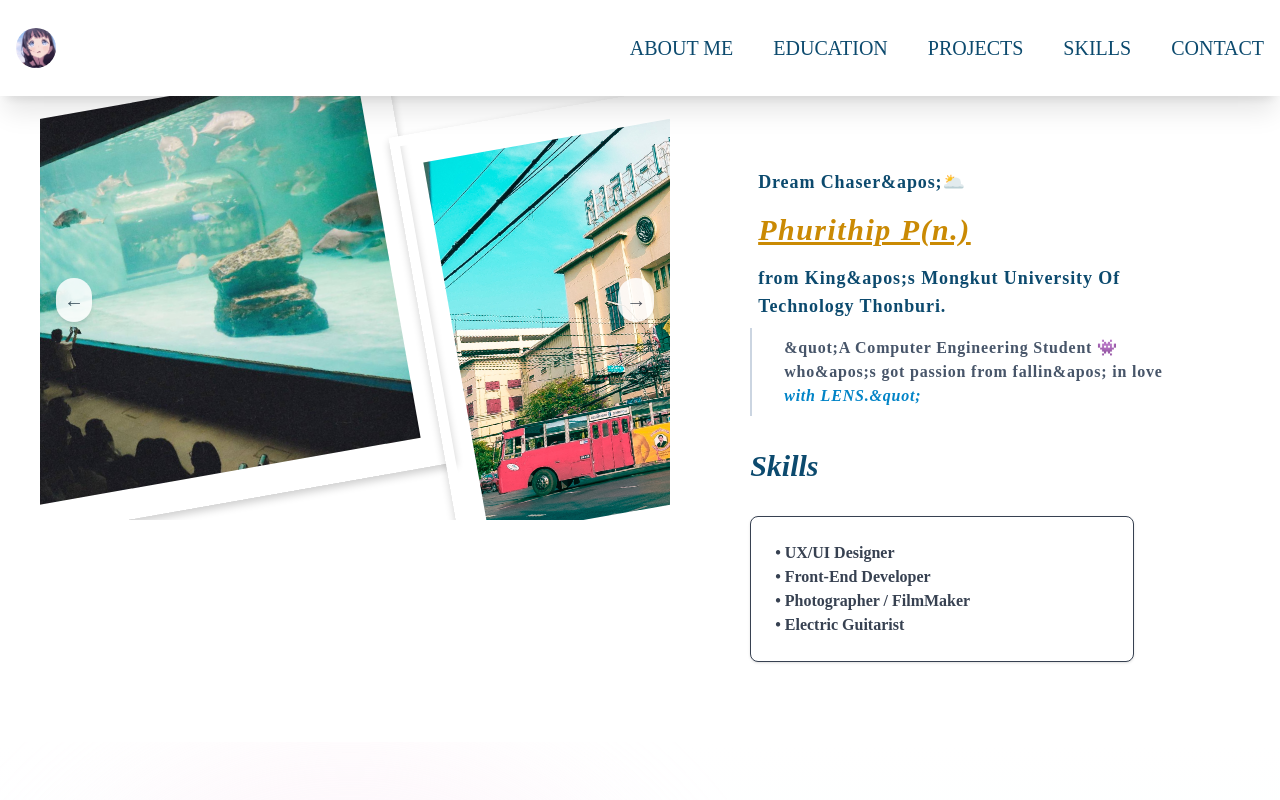
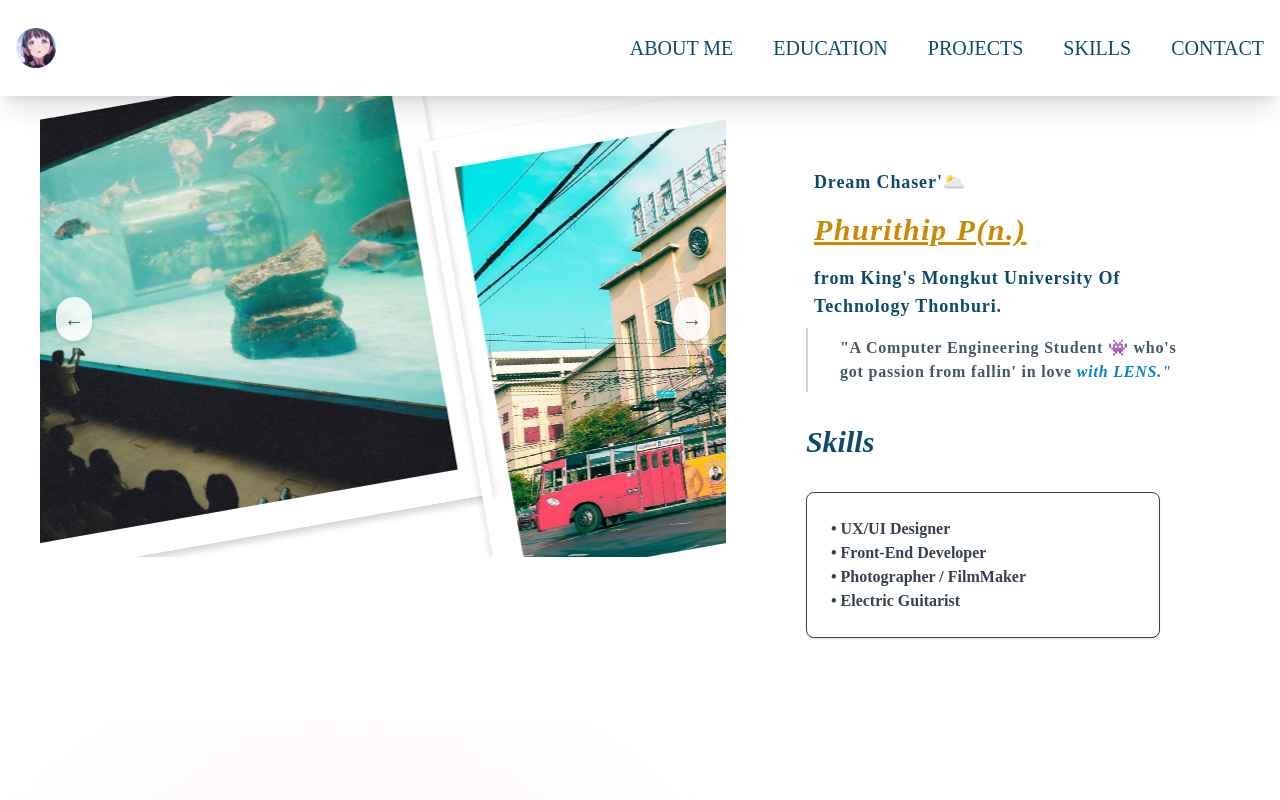
Before and after one commit to yiiipunn/jpsite, a Next.js app: page / in a window 1280 px wide. Shown: the top 800 px of the page. Built offline with nearby package versions, Linux system fonts and the light colour scheme.

Commit message:
correct escape sequence

```diff
--- a/src/components/About.tsx
+++ b/src/components/About.tsx
@@ -8,20 +8,21 @@ const About = () => (
   <div className="flex flex-col">
     <div className="container px-2 py-4 lg:py-20 lg:px-20 transform-custom justify-center" id="About">
       <p className="container flex px-2 py-2 text-lg font-bold tracking-wider text-sky-900">
-        {`Dream Chaser&apos;🌥️`}
+        {"Dream Chaser\u0027🌥️"}
+        {/* \u0027 is the Unicode escape for apostrophe (') */}
       </p>
       <div className="container flex px-2 py-2 text-left font-bold text-3xl tracking-wider hover:border-b text-yellow-600 italic underline transition-all duration-500">
-        {`Phurithip P(n.)`}
+        {"Phurithip P(n.)"}
       </div>
       <Link href="https://www.kmutt.ac.th/">
         <p className="container flex px-2 py-2 text-lg font-bold tracking-wider text-sky-900 hover:text-[#E78F81] active:text-sky-300 hover:transition-shadow duration-500">
-          {`from King&apos;s Mongkut University Of Technology Thonburi.`}
+          {"from King\u0027s Mongkut University Of Technology Thonburi."}
         </p>
       </Link>
       <div className="container box-content border-l-2 border-slate-300 flex px-8 py-2">
         <p className="text-md font-bold tracking-wider text-slate-600">
-          {`&quot;A Computer Engineering Student 👾 who&apos;s got passion from fallin&apos; in love `}
-          <span className="italic text-sky-600 hover:text-sky-300">{`with LENS.&quot;`}</span>
+          {"\"A Computer Engineering Student 👾 who\u0027s got passion from fallin\u0027 in love "}
+          <span className="italic text-sky-600 hover:text-sky-300">{"with LENS.\""}</span>
         </p>
       </div>
       <Skills />
```
